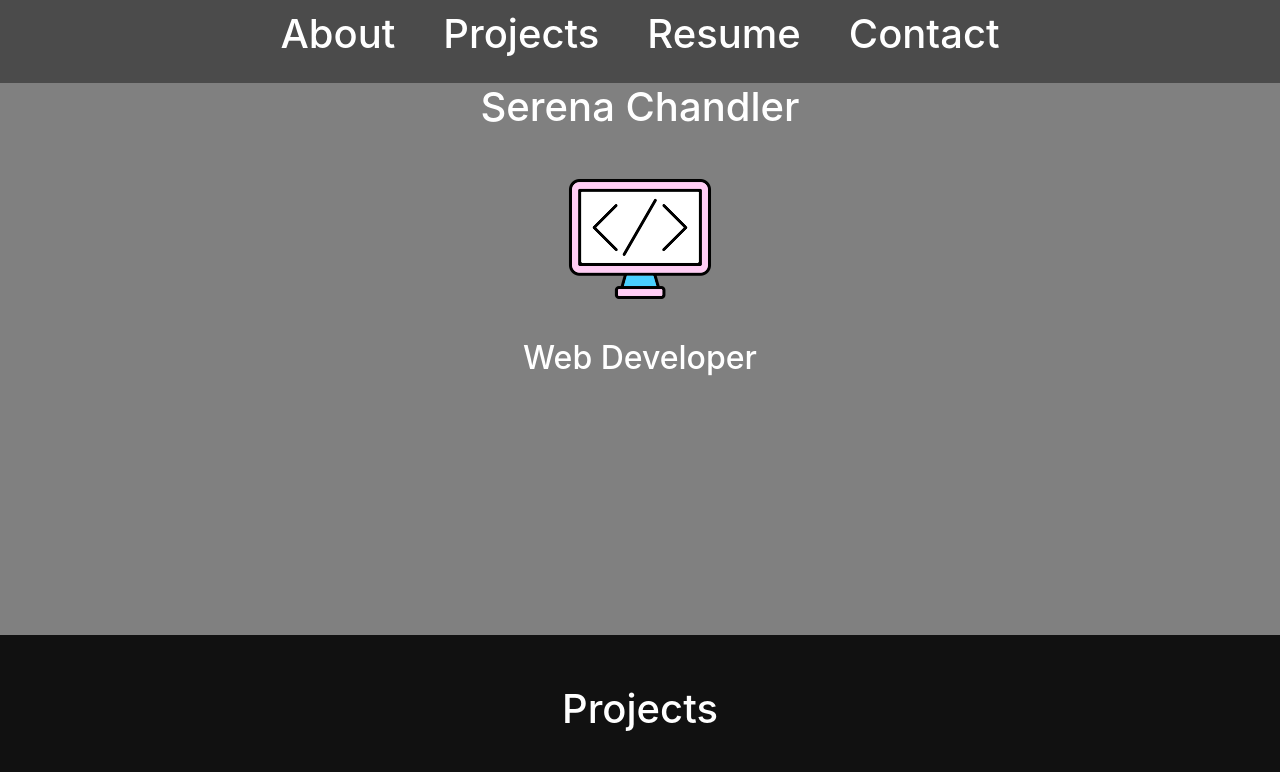
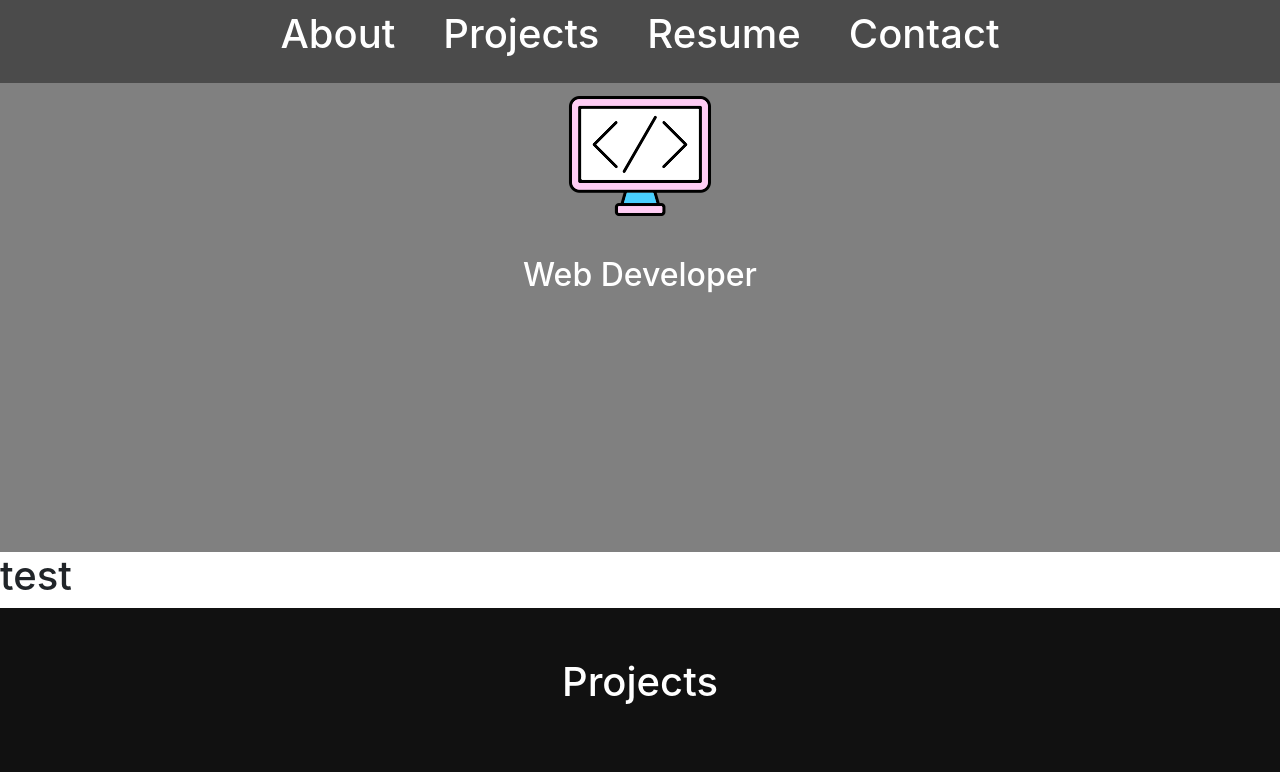
Before and after one commit to SerenaChandler/react-portfolio, a React (Create React App) app: page / in a window 1280 px wide. Shown: the top 772 px of the page. Built offline with nearby package versions, Linux system fonts and the light colour scheme.

Commit message:
fixed nav-bar to top of the screen

```diff
--- a/src/App.js
+++ b/src/App.js
@@ -4,6 +4,7 @@ import "./App.css";
 // Pages
 import Projects from "./pages/Projects";
 import Homepage from "./pages/Home";
+import Aboutme from "./pages/Aboutme"
 
 // Components
 import Footer from "./components/Footer";
@@ -15,6 +16,7 @@ function App() {
     <div>
       <Navbar />
       <Homepage />
+      <Aboutme/>
       <Projects />
       <Resume/>
       <Footer />
--- a/src/components/Nav/index.js
+++ b/src/components/Nav/index.js
@@ -1,8 +1,9 @@
 import React from "react";
+
 
 function Nav() {
   return (
-    <div className="text-center" style={{ background: "#4b4b4b", paddingTop: 10, paddingBottom: 25, }}>
+    <div className="text-center fixed-top" style={{ background: "#4b4b4b", paddingTop: 10, paddingBottom: 25, }}>
       <nav className="">
         <h1 className="d-inline mx-4 nav-item">
           <a style={{ color: "white" }} href="#projects" className="text-decoration-none">
--- a/src/pages/Aboutme.js
+++ b/src/pages/Aboutme.js
@@ -0,0 +1,12 @@
+import react from "react";
+import projects from "../projects.json";
+import Card from "react-bootstrap/Card";
+import Button from "react-bootstrap/Button";
+
+const Projects = () => {
+  return (
+   <h1>test</h1>
+  );
+};
+
+export default Projects;
```
